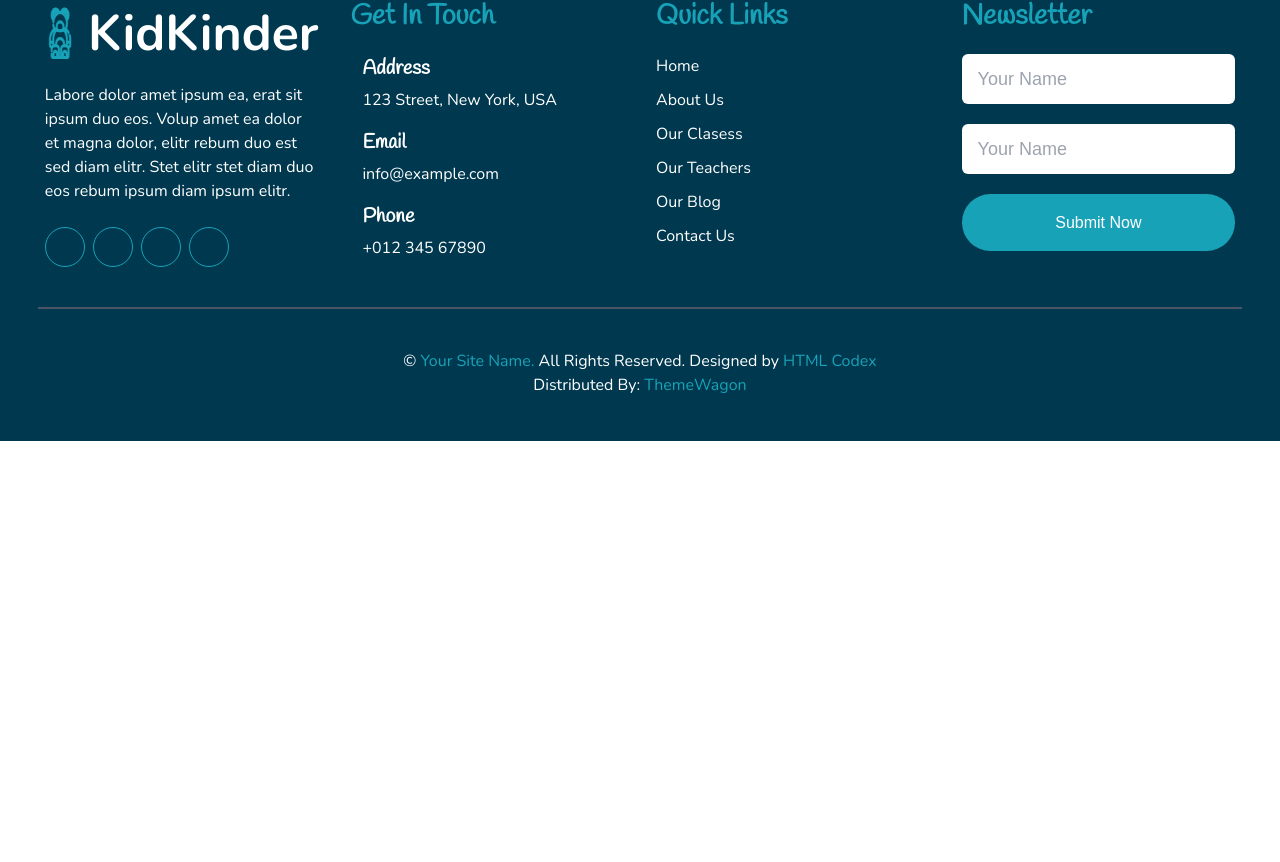
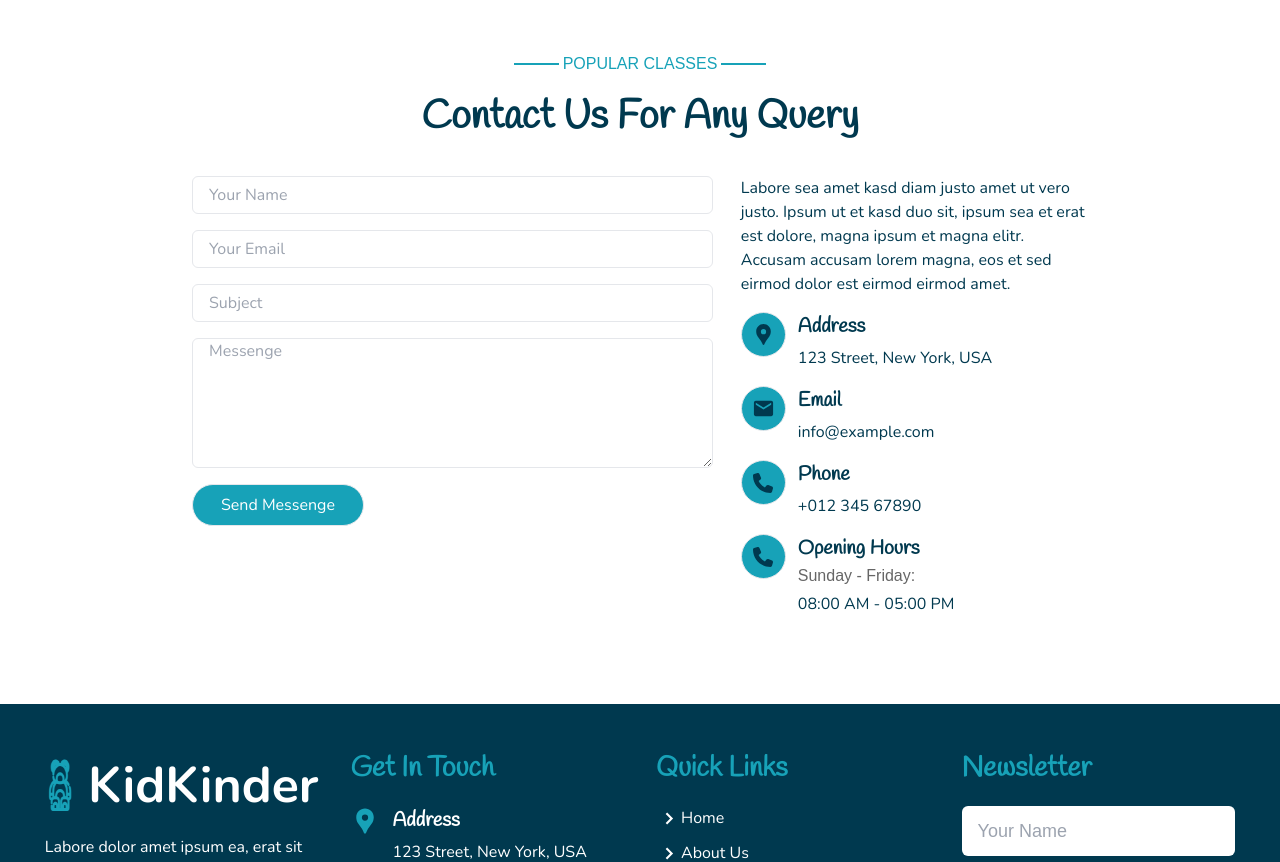
Before and after one commit to Khumoyun1334/KidKinder, a React (Create React App) app: page /contact in a window 1280 px wide. Shown: the part 539-1401 px from the top of the page. Before the commit the page ends 980 px from the top, so only its background shows below. Built offline with nearby package versions, Linux system fonts and the light colour scheme.

Commit message:
contact page bitti

```diff
--- a/src/App.css
+++ b/src/App.css
@@ -97,6 +97,22 @@
   font-weight: 700;
 }
 
+.cons {
+  font-family: "Handlee", cursive;
+  font-size: 20px;
+  font-weight: 700;
+}
+
+.cond {
+  font-family: "Nunito", sans-serif;
+  font-size: 16px;
+  color: #00394f;
+}
+
+.nun {
+  font-family: "Nunito", sans-serif;
+  font-weight: 600;
+}
 .futter {
   font-family: "Nunito", sans-serif;
   color: white;
@@ -108,6 +124,25 @@
 
 .Fut {
   font-family: "Nunito", sans-serif;
+}
+
+.con {
+  font-family: "Handlee", cursive;
+  font-weight: 700;
+  color: #00394f;
+}
+
+.inp {
+  font-family: "Nunito", sans-serif;
+}
+
+.butt {
+  font-family: "Nunito", sans-serif;
+}
+
+.context {
+  font-family: "Nunito", sans-serif;
+  color: #00394f;
 }
 
 @media screen and (max-width: 375px) {
@@ -125,6 +160,6 @@
     display: block;
   }
 }
-.shadoww{
+.shadoww {
   box-shadow: 0 0.125rem 1rem rgba(0, 0, 0, 0.075);
 }
--- a/src/Pages/Contact/index.jsx
+++ b/src/Pages/Contact/index.jsx
@@ -1,11 +1,13 @@
 import React from "react";
 import Bannerteal from "../../components/Banner";
+import ContactC from "../../components/ContactC";
 
 function Contact() {
   return (
     <div>
       <div>
-        <Bannerteal title="Contact Us"/>
+        <Bannerteal title="Contact Us" />
+        <ContactC />
       </div>
     </div>
   );
--- /dev/null
+++ b/src/components/ContactC/index.jsx
@@ -0,0 +1,120 @@
+import React from "react";
+import { BiChevronRight } from "react-icons/bi";
+import { MdLocationPin } from "react-icons/md";
+import { AiOutlineTwitter } from "react-icons/ai";
+import { MdEmail } from "react-icons/md";
+import { FaPhone } from "react-icons/fa6";
+function ContactC() {
+  return (
+    <div>
+      <div className="flex justify-center mt-[100px]">
+        <p className="flex items-center text-red-700">
+          <div className="w-[45px] mr-1 h-[2.5px] bg-[#17a2b8]"></div>
+          <p className="uppercase text-[1rem] text-[#17a2b8]">
+            Popular Classes
+          </p>
+          <div className="w-[45px] ml-1 h-[2.5px] bg-[#17a2b8]"></div>
+        </p>
+      </div>
+      <div>
+        <div>
+          <p className="text-[40px] text-center mt-3 con">
+            Contact Us For Any Query
+          </p>
+        </div>
+      </div>
+
+      <div className="lg:flex block xl:w-[70%] lg:w-[87%] md:w-[90%] w-[86%] my-7 m-auto gap-7">
+        <div className="lg:w-[60%] w-full">
+          <div className="w-[100%] flex flex-col gap-4 ">
+            <input
+              className="h-[38px] border w-full px-4 rounded-md inp"
+              type="text"
+              name=""
+              id=""
+              placeholder="Your Name"
+            />
+            <input
+              className="h-[38px] border w-full px-4 rounded-md inp"
+              type="text"
+              name=""
+              id=""
+              placeholder="Your Email"
+            />
+            <input
+              className="h-[38px] border w-full px-4 rounded-md inp"
+              type="text"
+              name=""
+              id=""
+              placeholder="Subject"
+            />
+            <textarea
+              className="h-[130px] border w-full px-4 rounded-md inp"
+              name="postContent"
+              placeholder="Messenge"
+            />
+          </div>
+          <button className="border h-[42px] px-7 rounded-[30px] mt-4 bg-[#17A2B8] text-white butt">
+            Send Messenge
+          </button>
+        </div>
+        <div className="lg:w-[40%] w-full md:mt-10  lg:mt-0 xl:mt-0 mt-6">
+          <div>
+            <p className="text-[16px] context">
+              Labore sea amet kasd diam justo amet ut vero justo. Ipsum ut et
+              kasd duo sit, ipsum sea et erat est dolore, magna ipsum et magna
+              elitr. Accusam accusam lorem magna, eos et sed eirmod dolor est
+              eirmod eirmod amet.
+            </p>
+          </div>
+          <div>
+            <div className="flex gap-3 mt-4">
+              <div className="w-[45px] bg-[#17A2B8] flex justify-center items-center h-[45px] rounded-[360px] border">
+                <MdLocationPin color="#00394F" fontSize={"25px"} />
+              </div>
+              <div>
+                <p className="cons text-[#00394F]">Address</p>
+                <p className="text-[16px] cond mt-1">
+                  123 Street, New York, USA
+                </p>
+              </div>
+            </div>
+            <div className="flex gap-3 mt-4">
+              <div className="w-[45px] bg-[#17A2B8] flex justify-center items-center h-[45px] rounded-[360px] border">
+                <MdEmail color="#00394F" fontSize={"23px"} />
+              </div>
+              <div>
+                <p className="cons text-[#00394F]">Email</p>
+                <p className="text-[16px] cond  mt-1">info@example.com</p>
+              </div>
+            </div>
+            <div className="flex gap-3 mt-4">
+              <div className="w-[45px] bg-[#17A2B8] flex justify-center items-center h-[45px] rounded-[360px] border">
+                <FaPhone color="#00394F" fontSize={"20px"} />
+              </div>
+              <div>
+                <p className="cons text-[#00394F]">Phone</p>
+                <p className="text-[16px] cond  mt-1">+012 345 67890</p>
+              </div>
+            </div>
+            <div className="flex gap-3 mt-4">
+              <div className="w-[45px] bg-[#17A2B8] flex justify-center items-center h-[45px] rounded-[360px] border">
+                <FaPhone color="#00394F" fontSize={"20px"} />
+              </div>
+              <div>
+                <p className="cons text-[#00394F]">Opening Hours</p>
+                <p className="text-[16px] text-[#666666]    ">
+                  Sunday - Friday:
+                </p>
+                <p className="text-[16px] cond  mt-1">08:00 AM - 05:00 PM </p>
+              </div>
+            </div>
+          </div>
+        </div>
+      </div>
+      <div className="h-[60px]"></div>
+    </div>
+  );
+}
+
+export default ContactC;
--- a/src/components/Futter/index.jsx
+++ b/src/components/Futter/index.jsx
@@ -1,8 +1,8 @@
-// import { BiChevronRight } from "react-icons/bi";
-// import { MdLocationPin } from "react-icons/md";
-// import { AiOutlineTwitter } from "react-icons/ai";
-// import { MdEmail } from "react-icons/md";
-// import { FaPhone } from "react-icons/fa6";
+import { BiChevronRight } from "react-icons/bi";
+import { MdLocationPin } from "react-icons/md";
+import { AiOutlineTwitter } from "react-icons/ai";
+import { MdEmail } from "react-icons/md";
+import { FaPhone } from "react-icons/fa6";
 import React from "react";
 
 function Futter() {
@@ -32,25 +32,25 @@ function Futter() {
               style={{ transition: "all .3s" }}
               className="w-[40px] flex hover:text-white hover:bg-[#17A2B8] justify-center text-[20px]  items-center h-[40px] text-[#17A2B8] border border-[#17A2B8] rounded-[360px]"
             >
-              {/* <AiOutlineTwitter /> */}
+              <AiOutlineTwitter />
             </button>
             <button
               style={{ transition: "all .3s" }}
               className="w-[40px] flex hover:text-white hover:bg-[#17A2B8] justify-center text-[20px]  items-center h-[40px] text-[#17A2B8] border border-[#17A2B8] rounded-[360px]"
             >
-              {/* <AiOutlineTwitter /> */}
+              <AiOutlineTwitter />
             </button>
             <button
               style={{ transition: "all .3s" }}
               className="w-[40px] flex hover:text-white hover:bg-[#17A2B8] justify-center text-[20px]  items-center h-[40px] text-[#17A2B8] border border-[#17A2B8] rounded-[360px]"
             >
-              {/* <AiOutlineTwitter /> */}
+              <AiOutlineTwitter />
             </button>
             <button
               style={{ transition: "all .3s" }}
               className="w-[40px] flex hover:text-white hover:bg-[#17A2B8] justify-center text-[20px]  items-center h-[40px] text-[#17A2B8] border border-[#17A2B8] rounded-[360px]"
             >
-              {/* <AiOutlineTwitter /> */}
+              <AiOutlineTwitter />
             </button>
           </div>
         </div>
@@ -60,7 +60,7 @@ function Futter() {
           </div>
           <div className="flex gap-3 mt-4">
             <div>
-              {/* <MdLocationPin color="#17A2B8" fontSize={"30px"} /> */}
+              <MdLocationPin color="#17A2B8" fontSize={"30px"} />
             </div>
             <div>
               <p className="futtetx">Address</p>
@@ -71,7 +71,7 @@ function Futter() {
           </div>
           <div className="flex gap-3 mt-4">
             <div>
-              {/* <MdEmail color="#17A2B8" fontSize={"30px"} /> */}
+              <MdEmail color="#17A2B8" fontSize={"30px"} />
             </div>
             <div>
               <p className="futtetx">Email</p>
@@ -80,7 +80,7 @@ function Futter() {
           </div>
           <div className="flex gap-3 mt-4">
             <div>
-              {/* <FaPhone color="#17A2B8" fontSize={"30px"} /> */}
+              <FaPhone color="#17A2B8" fontSize={"30px"} />
             </div>
             <div>
               <p className="futtetx">Phone</p>
@@ -94,27 +94,27 @@ function Futter() {
           </div>
           <div className="flex flex-col gap-2.5 mt-4">
             <div className="flex text-white text-[16px]">
-              {/* <BiChevronRight fontSize={"25px"} /> */}
+              <BiChevronRight fontSize={"25px"} />
               <p className="Nun">Home</p>
             </div>
             <div className="flex text-white text-[16px]">
-              {/* <BiChevronRight fontSize={"25px"} /> */}
+              <BiChevronRight fontSize={"25px"} />
               <p className="Nun">About Us</p>
             </div>
             <div className="flex text-white text-[16px]">
-              {/* <BiChevronRight fontSize={"25px"} /> */}
+              <BiChevronRight fontSize={"25px"} />
               <p className="Nun">Our Clasess</p>
             </div>
             <div className="flex text-white text-[16px]">
-              {/* <BiChevronRight fontSize={"25px"} /> */}
+              <BiChevronRight fontSize={"25px"} />
               <p className="Nun">Our Teachers</p>
             </div>
             <div className="flex text-white text-[16px]">
-              {/* <BiChevronRight fontSize={"25px"} /> */}
+              <BiChevronRight fontSize={"25px"} />
               <p className="Nun">Our Blog</p>
             </div>
             <div className="flex text-white text-[16px]">
-              {/* <BiChevronRight fontSize={"25px"} /> */}
+              <BiChevronRight fontSize={"25px"} />
               <p className="Nun">Contact Us</p>
             </div>
           </div>
--- a/src/components/Navbar/index.jsx
+++ b/src/components/Navbar/index.jsx
@@ -1,7 +1,7 @@
 import React, { useState } from "react";
 import { NavLink } from "react-router-dom";
-// import { FaTimes } from "react-icons/fa";
-// import { AiOutlineMenu } from "react-icons/ai";
+import { FaTimes } from "react-icons/fa";
+import { AiOutlineMenu } from "react-icons/ai";
 
 // import Logo from "../../../public/assets/img/logo.png";
 
@@ -13,7 +13,7 @@ function Navbar() {
       <div className="lg:flex hidden justify-between items-center xl:w-[90%] py-2 lg:w-[95%] m-auto">
         <div className="flex items-center gap-4">
           <div>
-            <img className="h-[55px]" src="assets/logo.png" alt="" />
+            <img className="h-[55px]" src="assets/img/loogo.png" alt="" />
           </div>
           <div>
             <p className="text-[#17a2b8] text-[50px] Kind">KidKinder</p>
@@ -104,12 +104,12 @@ function Navbar() {
           <button className="but px-7 p-2">Join Class</button>
         </div>
       </div>
-      <div className=" lg:hidden items-center px-5 py-3 flex Menu justify-between">
-        <div className="flex gap-3 items-center">
+      <div className=" lg:hidden items-center md:px-5 px-2 py-3 flex Menu justify-between">
+        <div className="flex items-center gap-4">
           <div>
-            <img className="h-[55px]" src="assets/img/logo.png" alt="" />
+            <img className="h-[55px]" src="assets/img/loogo.png" alt="" />
           </div>
-          <div className=" ">
+          <div>
             <p className="text-[#17a2b8] text-[50px] Kind">KidKinder</p>
           </div>
         </div>
@@ -120,11 +120,11 @@ function Navbar() {
             setMenu(!menu);
           }}
         >
-          {/* {menu ? (
+          {menu ? (
             <FaTimes color="#7C7C7D" fontSize={"30px"} />
           ) : (
             <AiOutlineMenu color="#7C7C7D" fontSize={"30px"} />
-          )} */}
+          )}
         </button>
       </div>
       <div
```
Also changed, not shown: public/assets/img/loogo.png (added).
